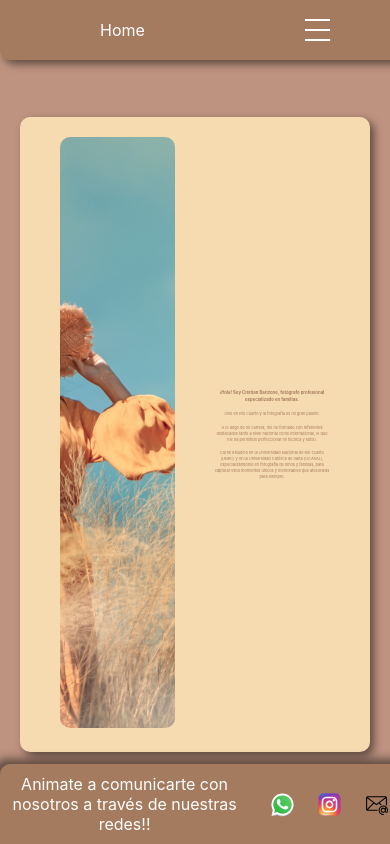
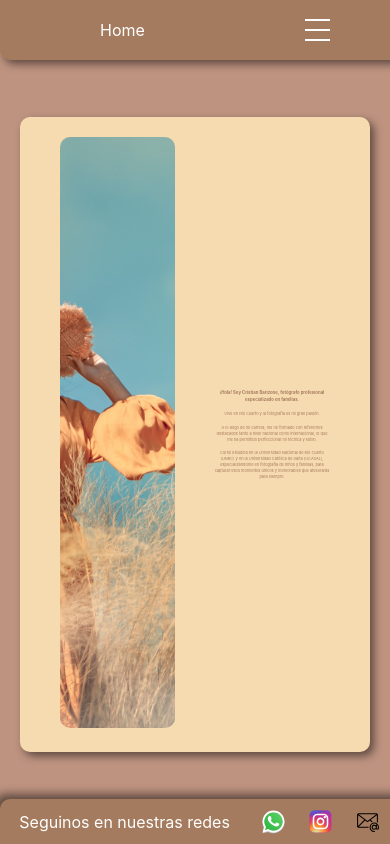
Before and after one commit to Adrianl93/cristianbarizoneph2, a React (Vite) app: page / in a window 390 px wide. Shown: the top 844 px of the page. Built offline with nearby package versions, Linux system fonts and the light colour scheme.

Commit message:
Footer responsive with text adaptation

```diff
--- a/src/components/Footer.jsx
+++ b/src/components/Footer.jsx
@@ -1,14 +1,32 @@
-import React from 'react';
+import React, { useState, useEffect } from 'react';
 import '../styles/Footer.css';
-import whatsappIcon from '../assets/whatsappIcon.svg'
-import instagramIcon from '../assets/instagramIcon.svg'
-import emailIcon from '../assets/emailIcon.svg'
+import whatsappIcon from '../assets/whatsappIcon.svg';
+import instagramIcon from '../assets/instagramIcon.svg';
+import emailIcon from '../assets/emailIcon.svg';
 
 const Footer = ({ data }) => {
+    const [isMobile, setIsMobile] = useState(false);
+
+    // Función para manejar el tamaño de la pantalla
+    const handleResize = () => {
+        setIsMobile(window.innerWidth <= 768); // Detecta si el ancho es menor o igual a 768px
+    };
+
+    useEffect(() => {
+        // Añadir un listener para cuando cambie el tamaño de la ventana
+        window.addEventListener('resize', handleResize);
+
+        // Llamamos a handleResize al cargar el componente
+        handleResize();
+
+        // Limpieza del listener al desmontar el componente
+        return () => window.removeEventListener('resize', handleResize);
+    }, []);
+
     return (
         <footer className="footer">
             <div className="footer-text">
-                Animate a comunicarte con nosotros a través de nuestras redes!!
+                {isMobile ? 'Seguinos en nuestras redes' : 'Animate a comunicarte con nosotros a través de nuestras redes!!'}
             </div>
             <a href={data.whatsapp} target="_blank" rel="noreferrer">
                 <img src={whatsappIcon} alt="WhatsApp Icon" width="25" height="25" />
```
